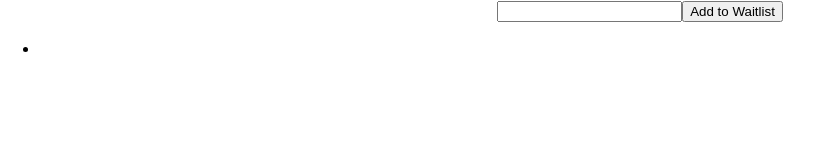
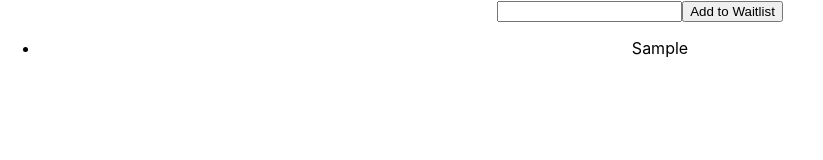
Before and after one commit to branmar97/waiting-list, a React (Create React App) app: page / in a window 1280 px wide. Both pictures are taken after typing "Sample" into the empty fields and a click on the button "Add to Waitlist". Shown: the top 160 px of the page, without its empty margins (0-823 px from the left). Built offline with nearby package versions, Linux system fonts and the light colour scheme.

Commit message:
render waitlist li

```diff
--- a/src/components/List.js
+++ b/src/components/List.js
@@ -1,7 +1,11 @@
-const List = () => {
+const List = ({ waiting }) => {
+    const addPerson = (name, id) => {
+        return <li key={id}>{name}</li>
+    }
+
     return (
         <ul>
-            <li></li>
+            {waiting.map((person, index) => addPerson(person, index))}
         </ul>
     )
 }
```
